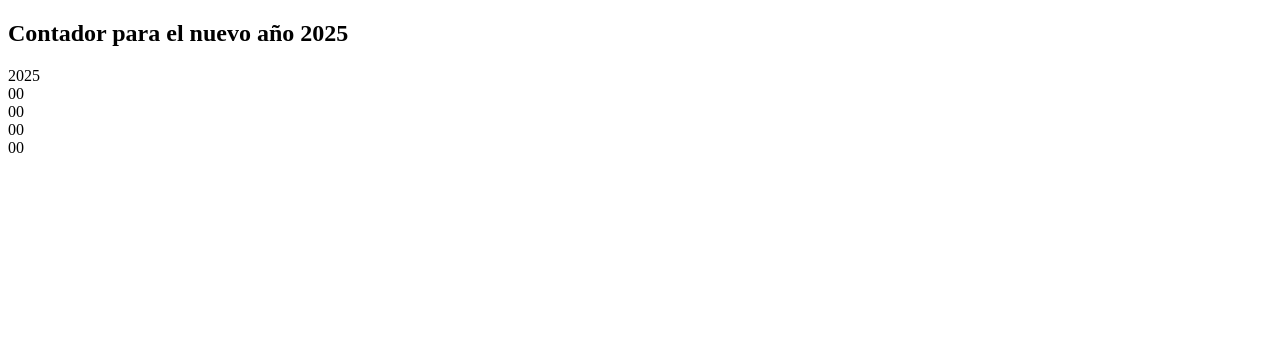
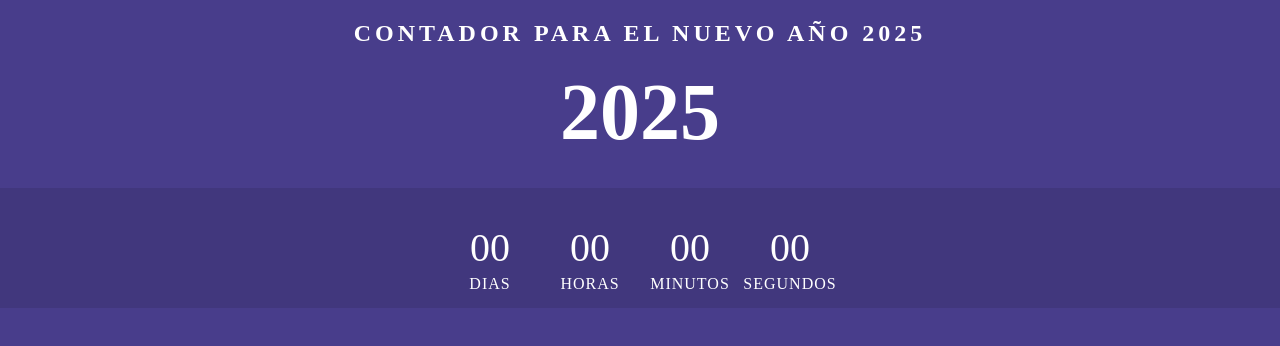
Before and after one commit to we-haveit/countdownyear, a plain HTML site: page index.html in a window 1280 px wide. Drawn offline with Linux system fonts and the light colour scheme.

Commit message:
Creacion de estilos

```diff
--- a/css/style.css
+++ b/css/style.css
@@ -1 +1,73 @@
 /* Hoja de estilos para el contador */
+body{
+    font-family: fantasyc;
+    background-color: darkslateblue;
+    display: flex;
+    flex-direction: column;
+    align-items: center;
+    margin: 0;
+}
+
+h2{
+    color: #fff;
+    text-align: center;
+    text-transform: uppercase;
+    letter-spacing: 4px;
+}
+
+.year{
+    color: #fff;
+    font-weight: bold;
+    font-size: 5rem;
+}
+
+.countdown{
+    color: #fff;
+    background-color: rgba(0, 0, 0, 0.1);
+    height: 120px;
+    display: flex;
+    justify-content: center;
+    align-items: center;
+    margin: 30px;
+    width: 100%;
+}
+
+.countdown div{
+    width: 100px;
+    font-size: 2.5rem;
+    font-weight: 500;
+    position: relative;
+    text-align: center;
+
+}
+
+.countdown div::before{
+    content: "";
+    position: absolute;
+    left: 0;
+    font-size: 1rem;
+    line-height: 35px;
+    letter-spacing: 1px;
+    font-weight: 500;
+    width: 100%;
+    height: 35px;
+    bottom: -30px;
+    text-transform: uppercase;
+
+}
+
+.countdown #day::before{
+    content: "Dias";
+}
+
+.countdown #hour::before{
+    content: "Horas";
+}
+
+.countdown #minute::before{
+    content: "Minutos";
+}
+
+.countdown #second::before{
+    content: "Segundos";
+}
```
